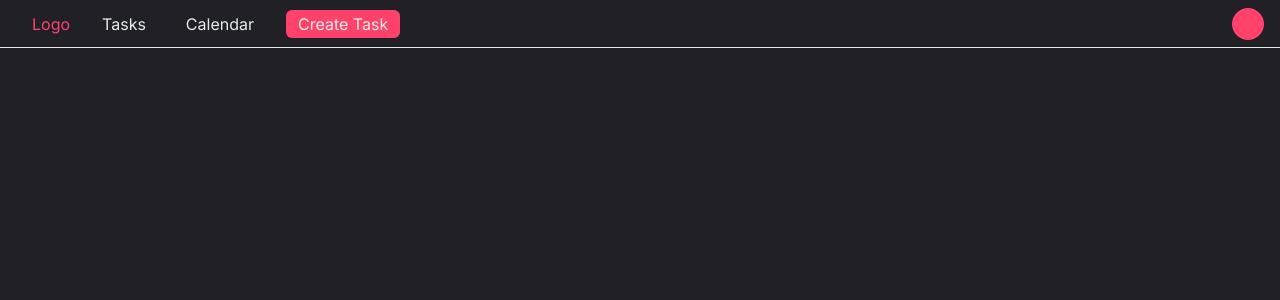
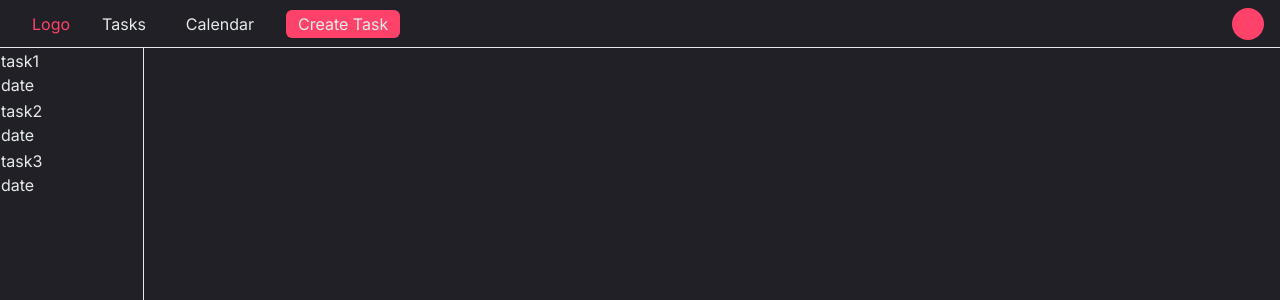
Before and after one commit to RiisaNGU/Productiva, a Vue app in the folder Client/Productiva/: page / in a window 1280 px wide. Shown: the top 300 px of the page. Built offline with nearby package versions, Linux system fonts and the light colour scheme.

Commit message:
added task list

```diff
--- /dev/null
+++ b/Client/Productiva/src/components/taskList.vue
@@ -0,0 +1,26 @@
+<template>
+    <div class="border-r-1 border-anti-flash-white w-36 h-full">
+        <table class="w-full">
+            <tbody class="w-full" id="tableBody">
+                <tr class="w-full" v-for="(task) in tasks" v-on:click="$router.push({ path: `/profile/${item.member_name}/home` })">
+                    <td class="w-full text-anti-flash-white hover:bg-Some-light-grey hover:cursor-pointer">
+                        <p>{{ task }}</p>
+                        <p>date</p>
+                    </td>
+                </tr>
+            </tbody>
+        </table>
+    </div>
+</template>
+
+<script>
+
+export default {
+    data() {
+        return {
+            tasks: ["task1", "task2", "task3"]
+        }
+    }
+}
+
+</script>
--- a/Client/Productiva/src/views/main.vue
+++ b/Client/Productiva/src/views/main.vue
@@ -1,16 +1,21 @@
 <template>
-    <div class="bg-bg-dark w-screen h-screen">
+    <div class="bg-bg-dark w-screen h-screen overflow-hidden">
         <navbar />
+        <div class="h-full">
+            <taskList></taskList>
+        </div>
     </div>
 </template>
 
 <script>
 import navbar from '../components/navbar.vue';
+import taskList from '../components/taskList.vue';
 
 
 export default {
     components: {
-        navbar
+        navbar,
+        taskList
     }
 }
 </script>
```
